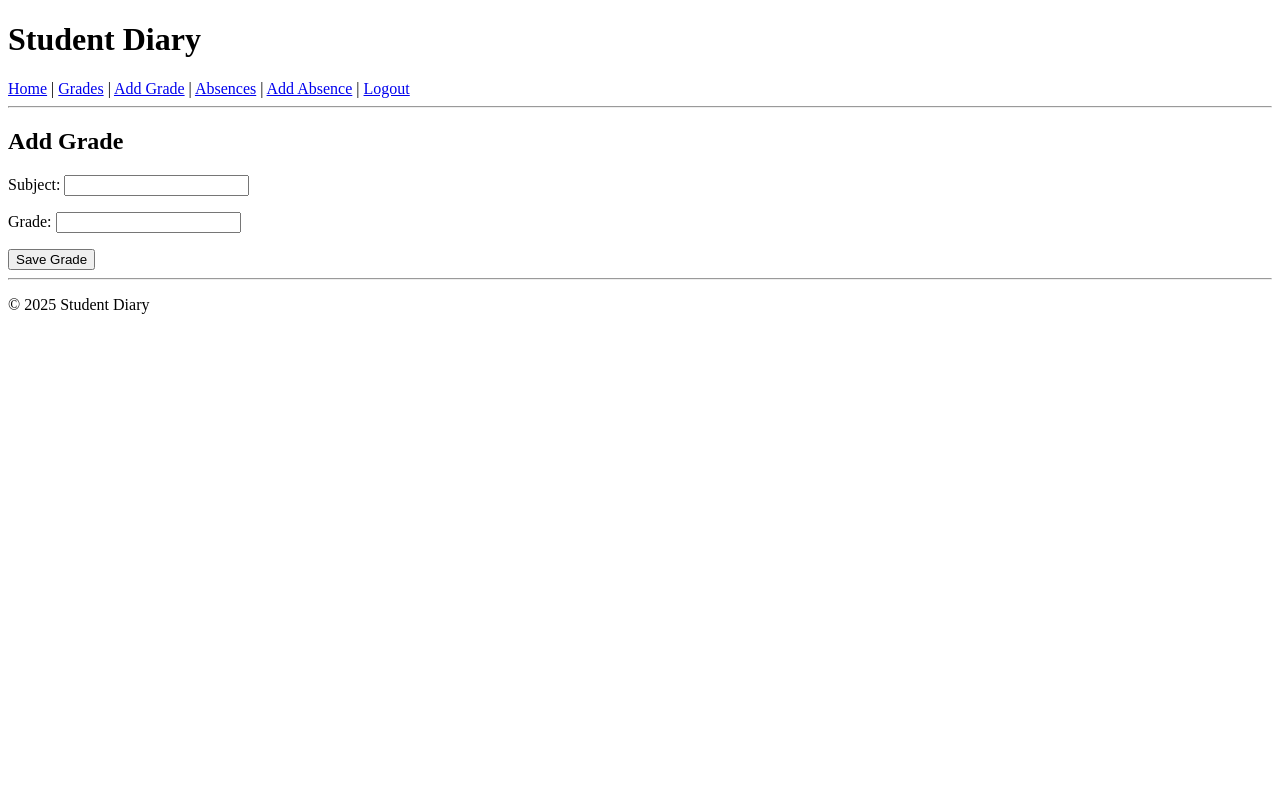
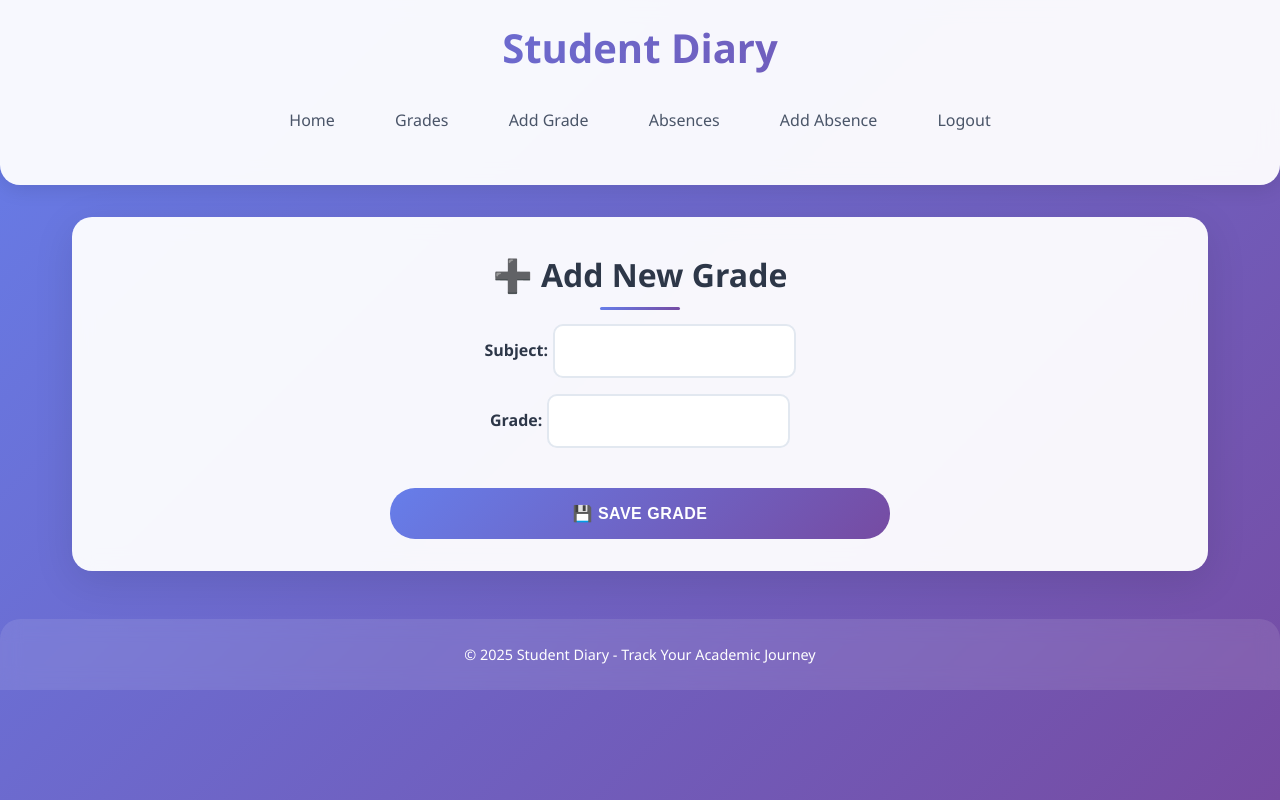
Before and after one commit to kamenzh/memory, a Django app: page /add_grade/ in a window 1280 px wide. Run offline with Django 4.2, Linux system fonts and the light colour scheme; a user stored in the database is signed in.

Commit message:
css fix
n

```diff
--- /dev/null
+++ b/student_diary_project/diary/static/diary/style.css
@@ -0,0 +1,417 @@
+/* Student Diary CSS - Modern Design */
+
+/* Reset and Base Styles */
+* {
+    margin: 0;
+    padding: 0;
+    box-sizing: border-box;
+}
+
+body {
+    font-family: 'Segoe UI', Tahoma, Geneva, Verdana, sans-serif;
+    line-height: 1.6;
+    color: #333;
+    background: linear-gradient(135deg, #667eea 0%, #764ba2 100%);
+    min-height: 100vh;
+}
+
+/* Header Styles */
+header {
+    background: rgba(255, 255, 255, 0.95);
+    backdrop-filter: blur(10px);
+    box-shadow: 0 4px 20px rgba(0, 0, 0, 0.1);
+    padding: 1rem 2rem;
+    margin-bottom: 2rem;
+    border-radius: 0 0 20px 20px;
+}
+
+header h1 {
+    color: #4a5568;
+    font-size: 2.5rem;
+    font-weight: 700;
+    text-align: center;
+    margin-bottom: 1rem;
+    background: linear-gradient(135deg, #667eea, #764ba2);
+    -webkit-background-clip: text;
+    -webkit-text-fill-color: transparent;
+    background-clip: text;
+}
+
+/* Navigation Styles */
+nav {
+    text-align: center;
+    margin: 1rem 0;
+}
+
+nav a {
+    color: #4a5568;
+    text-decoration: none;
+    padding: 0.75rem 1.5rem;
+    margin: 0 0.25rem;
+    border-radius: 25px;
+    font-weight: 500;
+    transition: all 0.3s ease;
+    display: inline-block;
+    position: relative;
+    overflow: hidden;
+}
+
+nav a:hover {
+    background: linear-gradient(135deg, #667eea, #764ba2);
+    color: white;
+    transform: translateY(-2px);
+    box-shadow: 0 5px 15px rgba(102, 126, 234, 0.4);
+}
+
+nav a::before {
+    content: '';
+    position: absolute;
+    top: 0;
+    left: -100%;
+    width: 100%;
+    height: 100%;
+    background: linear-gradient(90deg, transparent, rgba(255, 255, 255, 0.2), transparent);
+    transition: left 0.5s;
+}
+
+nav a:hover::before {
+    left: 100%;
+}
+
+/* Main Content Area */
+main {
+    max-width: 1200px;
+    margin: 0 auto;
+    padding: 0 2rem;
+}
+
+/* Content Container */
+.content-container {
+    background: rgba(255, 255, 255, 0.95);
+    backdrop-filter: blur(10px);
+    border-radius: 20px;
+    padding: 2rem;
+    box-shadow: 0 10px 40px rgba(0, 0, 0, 0.1);
+    margin-bottom: 2rem;
+    animation: slideUp 0.6s ease-out;
+}
+
+@keyframes slideUp {
+    from {
+        opacity: 0;
+        transform: translateY(30px);
+    }
+    to {
+        opacity: 1;
+        transform: translateY(0);
+    }
+}
+
+/* Typography */
+h2 {
+    color: #2d3748;
+    font-size: 2rem;
+    margin-bottom: 1.5rem;
+    text-align: center;
+    position: relative;
+}
+
+h2::after {
+    content: '';
+    position: absolute;
+    bottom: -10px;
+    left: 50%;
+    transform: translateX(-50%);
+    width: 80px;
+    height: 3px;
+    background: linear-gradient(135deg, #667eea, #764ba2);
+    border-radius: 2px;
+}
+
+p {
+    font-size: 1.1rem;
+    color: #4a5568;
+    text-align: center;
+    margin-bottom: 1rem;
+}
+
+/* Table Styles */
+.table-container {
+    overflow-x: auto;
+    border-radius: 15px;
+    box-shadow: 0 5px 20px rgba(0, 0, 0, 0.1);
+    margin: 2rem 0;
+}
+
+table {
+    width: 100%;
+    border-collapse: collapse;
+    background: white;
+    border-radius: 15px;
+    overflow: hidden;
+    border: none;
+}
+
+th {
+    background: linear-gradient(135deg, #667eea, #764ba2);
+    color: white;
+    padding: 1rem;
+    font-weight: 600;
+    text-transform: uppercase;
+    letter-spacing: 0.5px;
+    font-size: 0.9rem;
+}
+
+td {
+    padding: 1rem;
+    border-bottom: 1px solid #e2e8f0;
+    transition: background-color 0.3s ease;
+}
+
+tr:hover td {
+    background-color: #f7fafc;
+}
+
+tr:last-child td {
+    border-bottom: none;
+}
+
+.empty-state {
+    text-align: center;
+    color: #718096;
+    font-style: italic;
+    padding: 2rem;
+}
+
+/* Form Styles */
+.form-container {
+    max-width: 500px;
+    margin: 0 auto;
+}
+
+form {
+    display: flex;
+    flex-direction: column;
+    gap: 1.5rem;
+}
+
+.form-group {
+    display: flex;
+    flex-direction: column;
+}
+
+label {
+    font-weight: 600;
+    color: #2d3748;
+    margin-bottom: 0.5rem;
+    font-size: 1rem;
+}
+
+input[type="text"],
+input[type="password"],
+input[type="email"],
+input[type="date"],
+input[type="number"],
+select,
+textarea {
+    padding: 1rem;
+    border: 2px solid #e2e8f0;
+    border-radius: 10px;
+    font-size: 1rem;
+    transition: all 0.3s ease;
+    background: white;
+}
+
+input:focus,
+select:focus,
+textarea:focus {
+    outline: none;
+    border-color: #667eea;
+    box-shadow: 0 0 0 3px rgba(102, 126, 234, 0.1);
+    transform: translateY(-2px);
+}
+
+/* Button Styles */
+button[type="submit"],
+.btn {
+    background: linear-gradient(135deg, #667eea, #764ba2);
+    color: white;
+    padding: 1rem 2rem;
+    border: none;
+    border-radius: 25px;
+    font-size: 1rem;
+    font-weight: 600;
+    cursor: pointer;
+    transition: all 0.3s ease;
+    text-transform: uppercase;
+    letter-spacing: 0.5px;
+    position: relative;
+    overflow: hidden;
+}
+
+button[type="submit"]:hover,
+.btn:hover {
+    transform: translateY(-2px);
+    box-shadow: 0 10px 25px rgba(102, 126, 234, 0.4);
+}
+
+button[type="submit"]:active,
+.btn:active {
+    transform: translateY(0);
+}
+
+/* Error Messages */
+.error-message {
+    background: linear-gradient(135deg, #feb2b2, #fc8181);
+    color: #742a2a;
+    padding: 1rem;
+    border-radius: 10px;
+    margin-bottom: 1rem;
+    text-align: center;
+    font-weight: 500;
+}
+
+/* Success Messages */
+.success-message {
+    background: linear-gradient(135deg, #9ae6b4, #68d391);
+    color: #22543d;
+    padding: 1rem;
+    border-radius: 10px;
+    margin-bottom: 1rem;
+    text-align: center;
+    font-weight: 500;
+}
+
+/* Footer Styles */
+footer {
+    background: rgba(255, 255, 255, 0.1);
+    backdrop-filter: blur(10px);
+    text-align: center;
+    padding: 1.5rem;
+    margin-top: 3rem;
+    border-radius: 20px 20px 0 0;
+}
+
+footer p {
+    color: white;
+    font-size: 0.9rem;
+    margin: 0;
+}
+
+/* Welcome Section */
+.welcome-section {
+    text-align: center;
+    padding: 3rem 0;
+}
+
+.welcome-section h2 {
+    font-size: 2.5rem;
+    margin-bottom: 1rem;
+}
+
+.welcome-section p {
+    font-size: 1.2rem;
+    color: #718096;
+    max-width: 600px;
+    margin: 0 auto;
+}
+
+/* Cards for better organization */
+.card {
+    background: white;
+    border-radius: 15px;
+    padding: 1.5rem;
+    box-shadow: 0 5px 15px rgba(0, 0, 0, 0.08);
+    margin-bottom: 1.5rem;
+    transition: transform 0.3s ease, box-shadow 0.3s ease;
+}
+
+.card:hover {
+    transform: translateY(-5px);
+    box-shadow: 0 10px 30px rgba(0, 0, 0, 0.15);
+}
+
+/* Responsive Design */
+@media (max-width: 768px) {
+    header {
+        padding: 1rem;
+    }
+
+    header h1 {
+        font-size: 2rem;
+    }
+
+    nav a {
+        display: block;
+        margin: 0.25rem 0;
+        padding: 0.75rem;
+    }
+
+    main {
+        padding: 0 1rem;
+    }
+
+    .content-container {
+        padding: 1.5rem;
+    }
+
+    h2 {
+        font-size: 1.5rem;
+    }
+
+    table {
+        font-size: 0.9rem;
+    }
+
+    th, td {
+        padding: 0.75rem 0.5rem;
+    }
+}
+
+@media (max-width: 480px) {
+    header h1 {
+        font-size: 1.75rem;
+    }
+
+    .content-container {
+        padding: 1rem;
+    }
+
+    th, td {
+        padding: 0.5rem 0.25rem;
+        font-size: 0.8rem;
+    }
+}
+
+/* Animation for page transitions */
+@keyframes fadeIn {
+    from {
+        opacity: 0;
+    }
+    to {
+        opacity: 1;
+    }
+}
+
+body {
+    animation: fadeIn 0.5s ease-in;
+}
+
+/* Custom scrollbar */
+::-webkit-scrollbar {
+    width: 8px;
+}
+
+::-webkit-scrollbar-track {
+    background: #f1f1f1;
+    border-radius: 10px;
+}
+
+::-webkit-scrollbar-thumb {
+    background: linear-gradient(135deg, #667eea, #764ba2);
+    border-radius: 10px;
+}
+
+::-webkit-scrollbar-thumb:hover {
+    background: linear-gradient(135deg, #5a67d8, #6b46c1);
+}
--- a/student_diary_project/diary/templates/diary/add_grade.html
+++ b/student_diary_project/diary/templates/diary/add_grade.html
@@ -1,10 +1,14 @@
 {% extends 'diary/base.html' %}
 
 {% block content %}
-<h2>Add Grade</h2>
-<form method="post">
-    {% csrf_token %}
-    {{ form.as_p }}
-    <button type="submit">Save Grade</button>
-</form>
+<h2>➕ Add New Grade</h2>
+<div class="form-container">
+    <form method="post">
+        {% csrf_token %}
+        <div class="form-group">
+            {{ form.as_p }}
+        </div>
+        <button type="submit">💾 Save Grade</button>
+    </form>
+</div>
 {% endblock %}
--- a/student_diary_project/diary/templates/diary/base.html
+++ b/student_diary_project/diary/templates/diary/base.html
@@ -1,7 +1,10 @@
+{% load static %}
 <!DOCTYPE html>
 <html lang="en">
 <head>
     <meta charset="UTF-8">
+    <meta name="viewport" content="width=device-width, initial-scale=1.0">
+    <link rel="stylesheet" href="{% static 'diary/style.css' %}">
     <title>Student Diary</title>
 </head>
 <body>
@@ -9,25 +12,25 @@
         <h1>Student Diary</h1>
         <nav>
             {% if user.is_authenticated %}
-                <a href="{% url 'home' %}">Home</a> |
-                <a href="{% url 'grades' %}">Grades</a> |
-                <a href="{% url 'add_grade' %}">Add Grade</a> |
-                <a href="{% url 'absences' %}">Absences</a> |
-                <a href="{% url 'add_absence' %}">Add Absence</a> |
-                <a href="{% url 'logout' %}">Logout</a>
+                <a href="{% url 'home' %}"> Home</a>
+                <a href="{% url 'grades' %}"> Grades</a>
+                <a href="{% url 'add_grade' %}"> Add Grade</a>
+                <a href="{% url 'absences' %}"> Absences</a>
+                <a href="{% url 'add_absence' %}"> Add Absence</a>
+                <a href="{% url 'login' %}"> Logout</a>
             {% else %}
-                <a href="{% url 'login' %}">Login</a> |
-                <a href="{% url 'register' %}">Register</a>
+                <a href="{% url 'login' %}"> Login</a>
+                <a href="{% url 'register' %}"> Register</a>
             {% endif %}
         </nav>
-        <hr>
     </header>
     <main>
-        {% block content %}{% endblock %}
+        <div class="content-container">
+            {% block content %}{% endblock %}
+        </div>
     </main>
     <footer>
-        <hr>
-        <p>&copy; 2025 Student Diary</p>
+        <p>&copy; 2025 Student Diary - Track Your Academic Journey</p>
     </footer>
 </body>
 </html>
--- a/student_diary_project/student_diary/settings.py
+++ b/student_diary_project/student_diary/settings.py
@@ -66,3 +66,7 @@ USE_I18N = True
 USE_TZ = True
 
 STATIC_URL = '/static/'
+
+STATICFILES_DIRS = [
+    BASE_DIR / 'diary' / 'static',
+]
```
